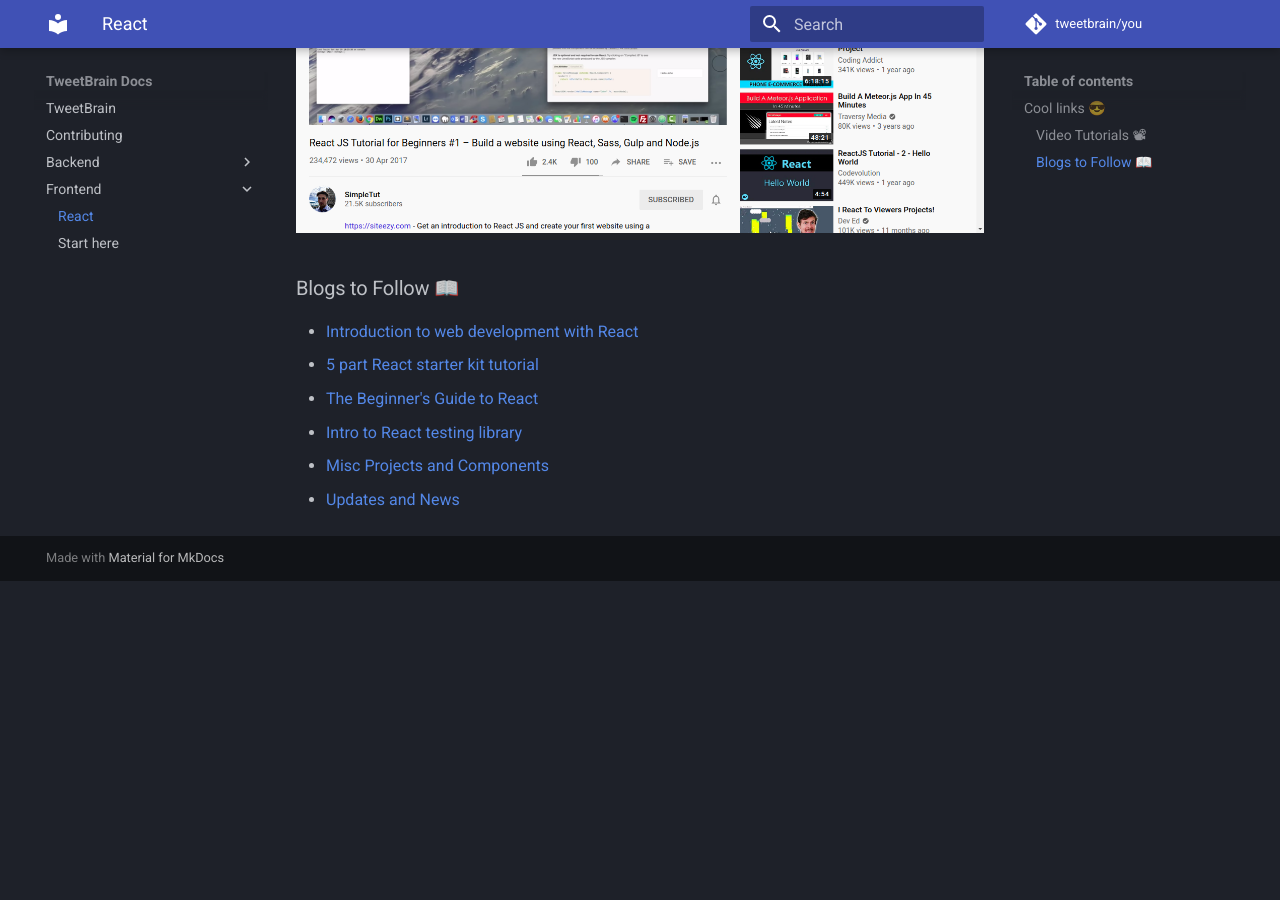
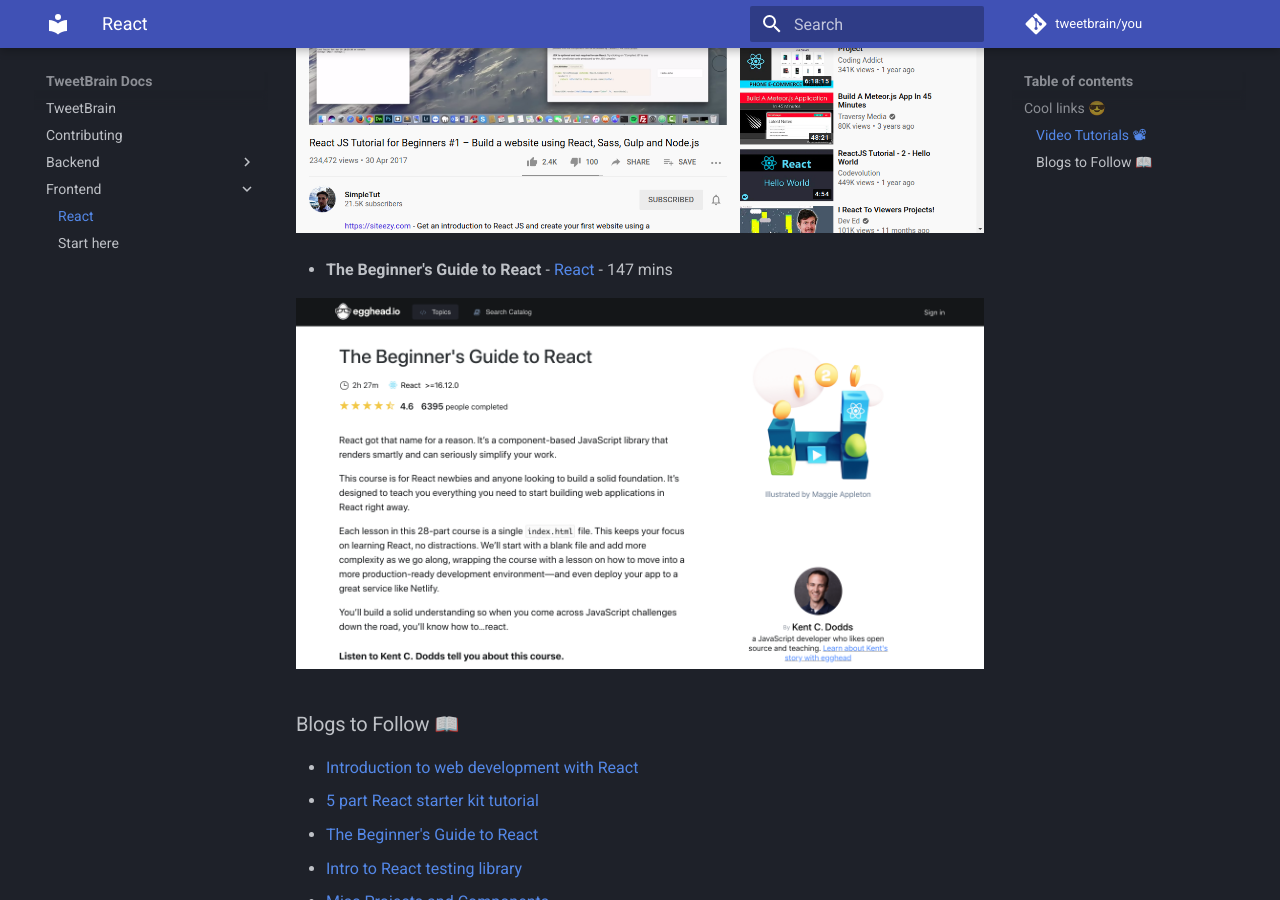
Before and after one commit to tweetbrain/you, an MkDocs documentation site: the page built from docs/frontend/react.md, in a window 1280 px wide and 900 px high, scrolled down 2186 px. Built offline with MkDocs 1.6.1 and Material for MkDocs 9.7.7, drawn with Linux system fonts in a browser that asks for light colours; comment, search, counter and statistics services are not loaded; before the commit the page ends 2767 px from its top, so only the background shows below that.

Commit message:
add egghead react tutorial

```diff
--- a/docs/frontend/react.md
+++ b/docs/frontend/react.md
@@ -30,6 +30,10 @@
 
 ![simple tut](https://github.com/tweetbrain/you/blob/main/docs/frontend/misc_images/simpleTut.png?raw=true)
 
+* **The Beginner's Guide to React** - [React](https://egghead.io/courses/the-beginner-s-guide-to-react) - 147 mins
+
+![simple tut](https://github.com/tweetbrain/you/blob/main/docs/frontend/misc_images/eggHead.png?raw=true)
+
 
 ### Blogs to Follow 📖
 
```
Also changed, not shown: docs/frontend/misc_images/eggHead.png (added).
